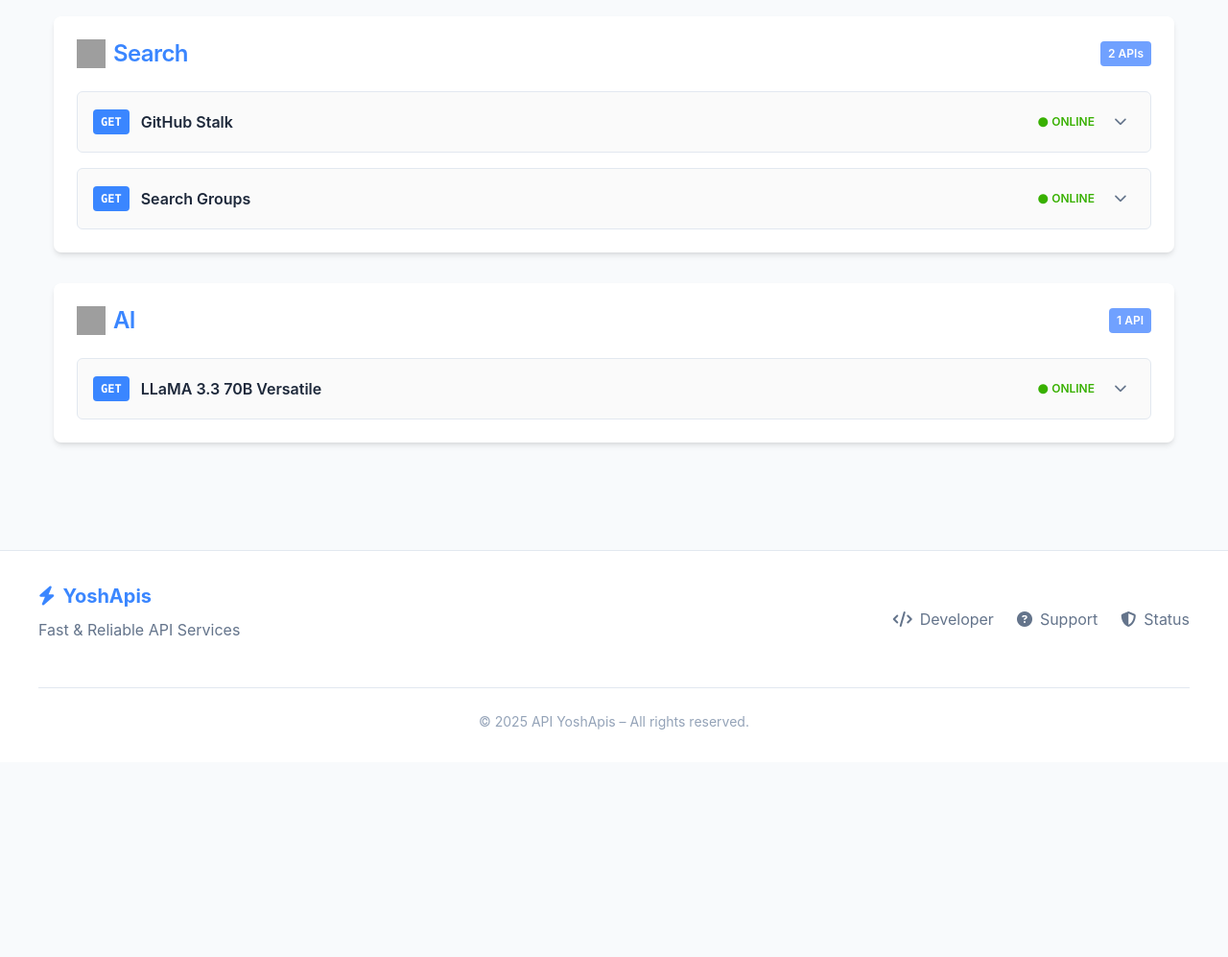
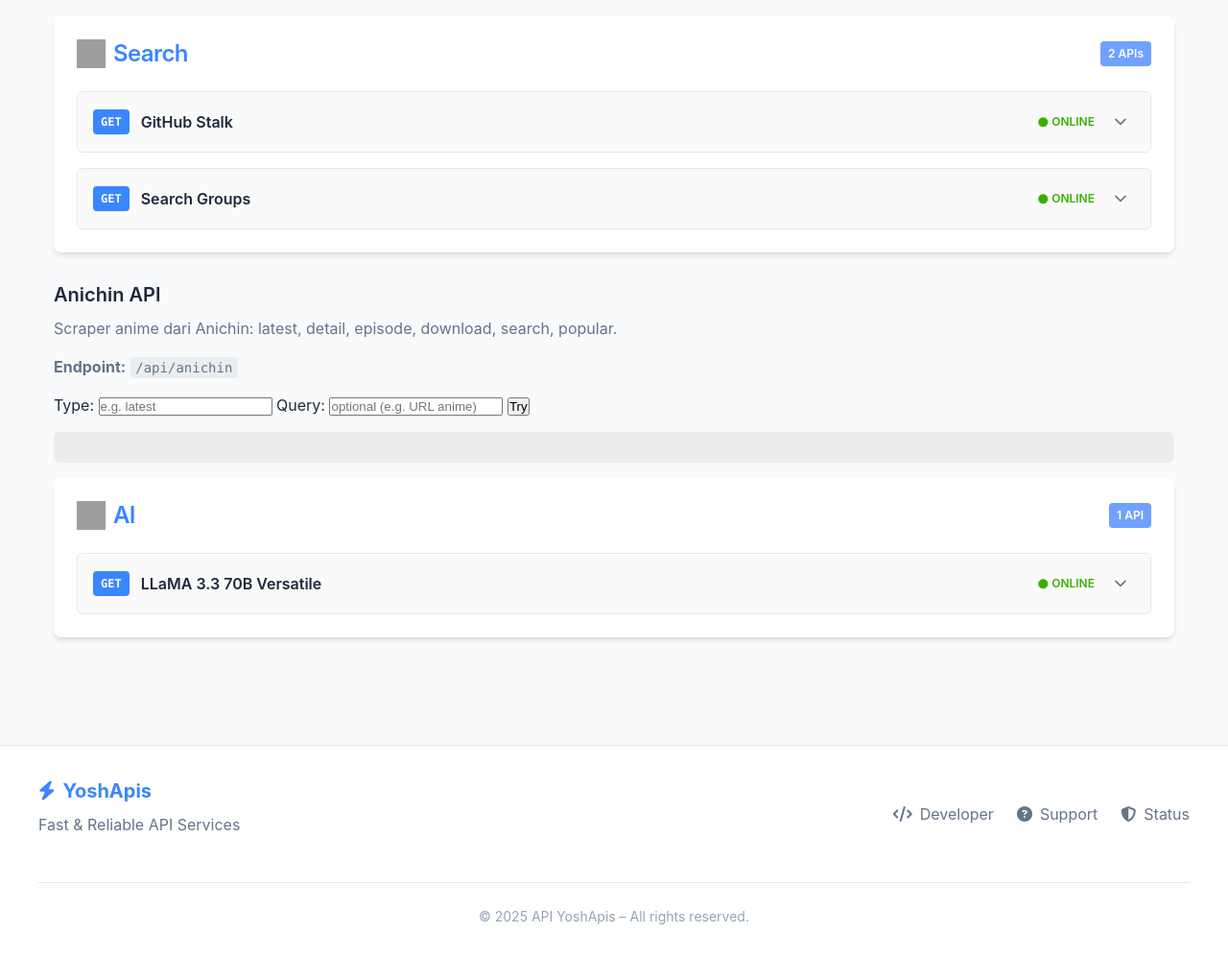
Before and after one commit to Auohhjcgjfhfgseertresdffgyyuiyt/zeroApis, a website: page public/api.html in a window 1280 px wide. Shown: the part 986-1983 px from the top of the page at 96% size. Before the commit the page ends 1780 px from the top, so only its background shows below. Drawn offline with Linux system fonts and the light colour scheme; grey boxes are pictures that could not be loaded.

Commit message:
Update api.html

```diff
--- a/public/api.html
+++ b/public/api.html
@@ -321,6 +321,19 @@
                 </div>
             </div>
         </div>
+        <div class="card">
+  <h3>Anichin API</h3>
+  <p>Scraper anime dari Anichin: latest, detail, episode, download, search, popular.</p>
+  <p><b>Endpoint:</b> <code>/api/anichin</code></p>
+  <label>Type:
+    <input id="anichin-type" placeholder="e.g. latest">
+  </label>
+  <label>Query:
+    <input id="anichin-query" placeholder="optional (e.g. URL anime)">
+  </label>
+  <button onclick="tryAnichin()">Try</button>
+  <pre id="anichin-result" class="result-box"></pre>
+        </div>
         <!-- Github : YoshCasaster -->
         <!-- Kategori AI -->
         <div class="api-category" id="ai-category">
```
